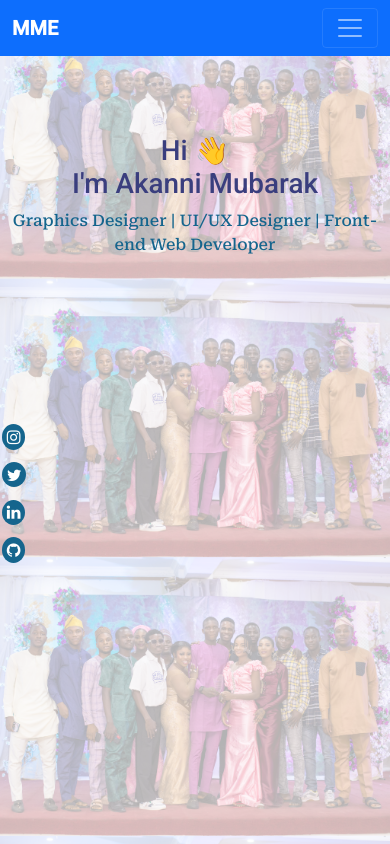
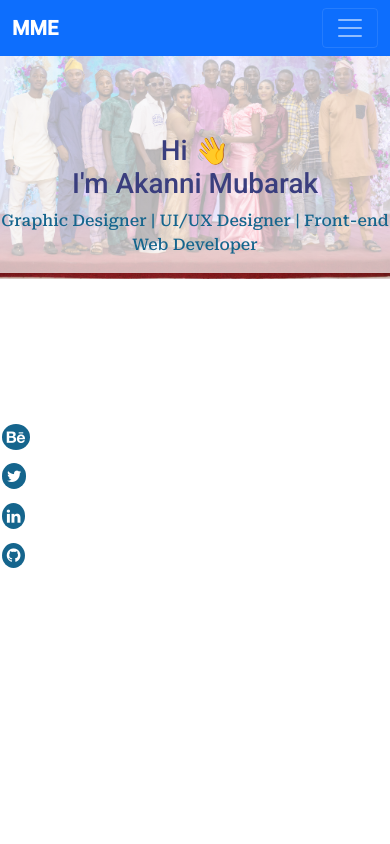
Before and after one commit to MOOBBY123/work-portfolio, a plain HTML site: page index.html in a window 390 px wide. Drawn offline with nearby package versions, Linux system fonts and the light colour scheme.

Commit message:
third commit

```diff
--- a/index.html
+++ b/index.html
@@ -50,10 +50,10 @@
 
 
       <h1 class="bounceIn">Hi 👋 <br> I'm Akanni Mubarak</h1>
-      <p>Graphics Designer | UI/UX Designer | Front-end Web Developer</p>
+      <p>Graphic Designer | UI/UX Designer | Front-end Web Developer</p>
 
       <div class="media-icons">
-        <a href="https://www.instagram.com/akanni.mubarak/?hl=en"><i class="fa fa-instagram"></i></a>
+        <a href="https://www.behance.net/mubarakakanni01"><i class="fa fa-behance"></i></a>
         <br>
         <a href="https://twitter.com/AkanniMubarakO1"><i class="fa fa-twitter"></i></a>
         <br>
@@ -62,6 +62,9 @@
         <a href="https://github.com/MOOBBY123"><i class="fa fa-github"></i></a>
       </div>
 
+      <!-- <p class="copyright-1">&copy; Copyright <b>MME</b></p>
+      <p class="copyright-2">Designed by: Mubarak Akanni</p> -->
+
         <script src="https://cdn.jsdelivr.net/npm/bootstrap@5.0.2/dist/js/bootstrap.bundle.min.js" integrity="sha384-MrcW6ZMFYlzcLA8Nl+NtUVF0sA7MsXsP1UyJoMp4YLEuNSfAP+JcXn/tWtIaxVXM" crossorigin="anonymous"></script>
 </body>
 </html>
--- a/skill.css
+++ b/skill.css
@@ -68,3 +68,7 @@ h5 {
 .exp-m {
     margin-bottom: 22%;
 }
+
+@media (max-width: 425px) {
+
+}
--- a/style.css
+++ b/style.css
@@ -1,6 +1,9 @@
 body {
     background-image: linear-gradient(90deg, rgba(255, 255, 255, 0.7), rgba(255, 255, 255,0.7)), url('images/DEE_0655.jpg');
     background-size: 100% auto;
+    /* background-repeat: no-repeat; */
+    /* background-size: cover; */
+
 }
 
 .navbar-nav {
@@ -116,3 +119,24 @@ p {
     border-radius: 50%;
     margin-bottom: 50%;
 }
+
+/* .copyright-1 {
+    margin: 10% 0 0;
+    color: grey;
+    font-family: Arial, Helvetica, sans-serif;
+}
+
+.copyright-2 {
+    margin: 0;
+    color: white;
+    font-family: Arial, Helvetica, sans-serif;
+} */
+
+@media  (max-width: 425px) {
+    body {
+        background-image: linear-gradient(90deg, rgba(255, 255, 255, 0.7), rgba(255, 255, 255,0.7)), url('images/DEE_0655.jpg');
+        background-size: 100% auto;
+        background-repeat: no-repeat;
+        background-image: cover;
+}
+}
--- a/testimonial.css
+++ b/testimonial.css
@@ -22,14 +22,14 @@ h1 {
 }
 
 h5 {
-    color: #3a3e7e;
+    color: #15658D;
     margin: 0 auto 2%;
     width: 80%;
 }
 
 p {
     font-family: 'Open Sans', sans-serif;
-    color: #15658D;
+    color: black;
     margin: 0;
 }
 
```
Also changed, not shown: contact.html (+1 -1 lines), images/Lennah'sCakes.jpg (deleted), images/sheyfams logo svg.svg (added).
